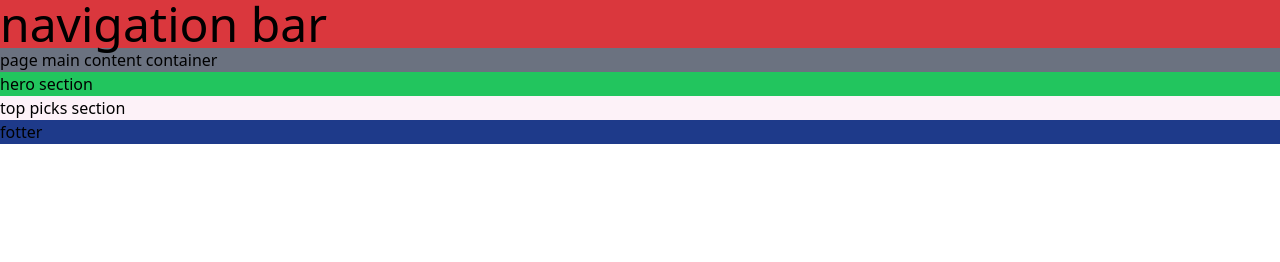
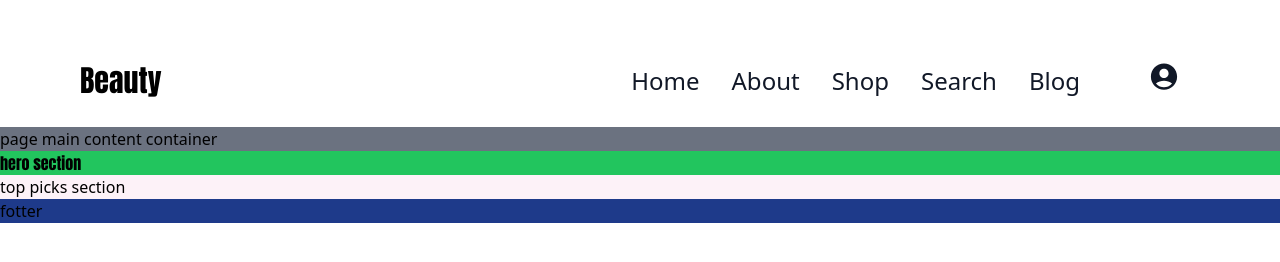
Before and after one commit to BassimaGH/Landing-page, a plain HTML site: page index.html in a window 1280 px wide. Drawn offline with nearby package versions, Linux system fonts and the light colour scheme.

Commit message:
first navbar layout

```diff
--- a/index.html
+++ b/index.html
@@ -7,13 +7,64 @@
 	<title>Beauty store</title>
 	<script src="https://cdn.tailwindcss.com"></script>
 	<script src="/tailwind.config.js"></script>
+	<link rel="preconnect" href="https://fonts.googleapis.com">
+	<link rel="preconnect" href="https://fonts.gstatic.com" crossorigin>
+	<link href="https://fonts.googleapis.com/css2?family=Anton&display=swap" rel="stylesheet">
 </head>
 <body>
-	<nav class="bg-clifford md:text-5xl">navigation bar</nav>
+	<nav class="mt-[35px] mx-[5vw] border-gray-200 px-2 sm:px-4 py-2.5 rounded">
+		<div class="container flex flex-wrap justify-between items-center mx-auto">
+			<div>
+				<a href="#"><h1 class="font-anton text-3xl">Beauty</h1></a>
+			</div>
+
+			<input type="checkbox" id="checkbox_toggle" class="peer hidden inline-flex items-center p-2 ml-3 text-sm text-gray-500 rounded-lg md:hidden hover:bg-gray-100 focus:outline-none focus:ring-2 focus:ring-gray-200"></input>
+			<label for="checkbox_toggle" class="md:hidden flex">
+					<svg class="w-6 h-6 hover:text-primary_color" fill="currentColor" viewBox="0 0 20 20" xmlns="http://www.w3.org/2000/svg"><path fill-rule="evenodd" d="M3 5a1 1 0 011-1h12a1 1 0 110 2H4a1 1 0 01-1-1zM3 10a1 1 0 011-1h12a1 1 0 110 2H4a1 1 0 01-1-1zM3 15a1 1 0 011-1h12a1 1 0 110 2H4a1 1 0 01-1-1z" clip-rule="evenodd"></path></svg>
+			</label>
+
+			<div class="peer-checked:flex flex-row-reverse hidden w-full md:block md:w-auto" id="checkbox_toggle">
+				<ul class="md:text-gray-900 flex flex-col items-center p-4 mt-4 rounded-lg md:bg-transparent md:w-full bg-secondary_color border border-gray-100 md:flex-row md:w-full md:space-x-8 md:mt-0 md:text-sm md:font-medium md:border-0">
+					<li class="flex flex-col items-center">
+						<svg id="account_icon_svg" class="hover:text-primary_color md:text-gray-900 md:hidden fill-current w-[40px] h-[40px]" viewBox="0 0 44 56">
+							<path d="M22 3.66667C11.88 3.66667 3.66669 11.88 3.66669 22C3.66669 32.12 11.88 40.3333 22 40.3333C32.12 40.3333 40.3334 32.12 40.3334 22C40.3334 11.88 32.12 3.66667 22 3.66667ZM22 11C25.5384 11 28.4167 13.8783 28.4167 17.4167C28.4167 20.955 25.5384 23.8333 22 23.8333C18.4617 23.8333 15.5834 20.955 15.5834 17.4167C15.5834 13.8783 18.4617 11 22 11ZM22 36.6667C18.2784 36.6667 13.8784 35.1633 10.7434 31.3867C13.9546 28.8672 17.9183 27.4978 22 27.4978C26.0817 27.4978 30.0454 28.8672 33.2567 31.3867C30.1217 35.1633 25.7217 36.6667 22 36.6667Z" />
+						</svg>
+						<p class="text-2xl hover:text-primary_color md:hidden">Bassima</p>
+					</li>
+					<li>
+						<a href="#"class="block py-2 pr-4 pl-3 rounded md:bg-transparent text-2xl md:p-0 hover:text-primary_color">Home</a>
+					</li>
+					<li>
+						<a href="#" class="block py-2 pr-4 pl-3 rounded md:bg-transparent text-2xl md:p-0 hover:text-primary_color">About</a>
+					</li>
+					<li>
+						<a href="#" class="block py-2 pr-4 pl-3 rounded md:bg-transparent text-2xl md:p-0 hover:text-primary_color">Shop</a>
+					</li>
+					<li>
+						<a href="#" class="block py-2 pr-4 pl-3 rounded md:bg-transparent text-2xl md:p-0 hover:text-primary_color">Search</a>
+					</li>
+					<li>
+						<a href="#" class="block py-2 pr-4 pl-3 rounded md:bg-transparent text-2xl md:p-0 hover:text-primary_color">Blog</a>
+					</li>
+					<li>
+						<a href="#" class="block md:hidden py-2 pr-4 pl-3 rounded md:bg-transparent text-2xl md:p-0 hover:text-primary_color">Settings</a>
+					</li>
+					<li>
+						<a href="#" class="md:flex block py-2 pr-4 pl-3 hidden rounded md:bg-transparent md:p-0">
+							<svg id="account_icon_svg" class="hover:text-primary_color md:text-gray-900 fill-current w-[40px] h-[40px]" viewBox="0 0 44 56">
+								<path d="M22 3.66667C11.88 3.66667 3.66669 11.88 3.66669 22C3.66669 32.12 11.88 40.3333 22 40.3333C32.12 40.3333 40.3334 32.12 40.3334 22C40.3334 11.88 32.12 3.66667 22 3.66667ZM22 11C25.5384 11 28.4167 13.8783 28.4167 17.4167C28.4167 20.955 25.5384 23.8333 22 23.8333C18.4617 23.8333 15.5834 20.955 15.5834 17.4167C15.5834 13.8783 18.4617 11 22 11ZM22 36.6667C18.2784 36.6667 13.8784 35.1633 10.7434 31.3867C13.9546 28.8672 17.9183 27.4978 22 27.4978C26.0817 27.4978 30.0454 28.8672 33.2567 31.3867C30.1217 35.1633 25.7217 36.6667 22 36.6667Z" />
+							</svg>
+							<p class="text-2xl hover:text-primary_color md:hidden">Logout</p>
+						</a>
+					</li>
+				</ul>
+			</div>
+		</div>
+	</nav>
 	<main class="bg-gray-500">
 		<h1>page main content container</h1>
 		<section id="hero_section" class="bg-green-500">
-			<h1>hero section</h1>
+			<h1 class="font-anton">hero section</h1>
 		</section>
 		<section id="top_picks" class="bg-pink-50">
 			<h1>top picks section</h1>
--- a/tailwind.config.js
+++ b/tailwind.config.js
@@ -2,8 +2,12 @@ tailwind.config = {
 	theme: {
 		extend: {
 			colors: {
-				clifford: '#da373d',
-			}
+				main_text_color: '#2D2D2D',
+				fotter_color: "#181818"
+			},
+			fontFamily: {
+				'anton': ['Anton', 'sans-serif']
+			},
 		}
 	},
 	screens: {
```
